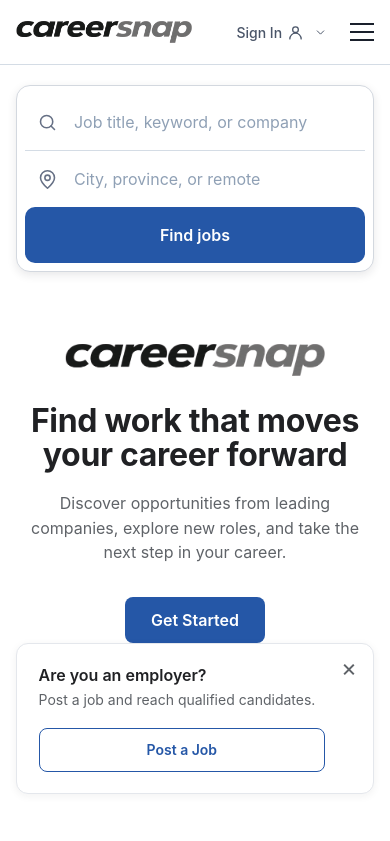
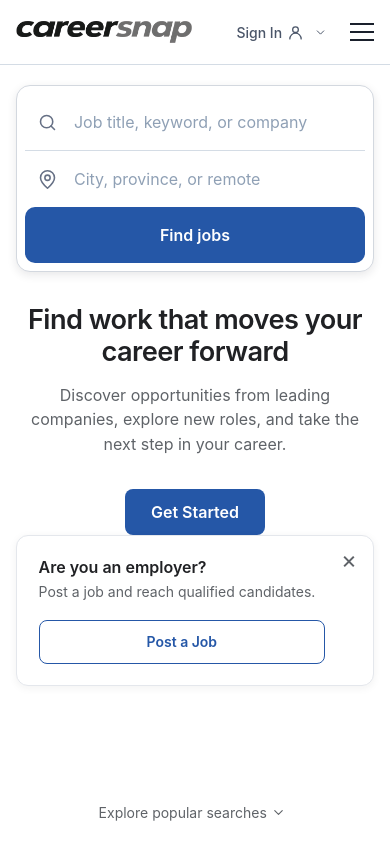
Before and after one commit to CareerSnap-Group/careersnap, a Next.js app: page / in a window 390 px wide. Shown: the top 841 px of the page. Built offline with nearby package versions, Linux system fonts and the light colour scheme; no server answers.

Commit message:
Commit Changes

```diff
--- a/app/page.module.css
+++ b/app/page.module.css
@@ -30,21 +30,14 @@
   margin: 0 auto;
 }
 
-.heroBrand {
-  display: block;
-  width: min(260px, 68vw);
-  height: auto;
-  margin: 6.75rem auto 2.5rem;
-}
-
 .heroTitle {
   max-width: 700px;
-  margin: 0 auto 1.125rem;
-  font-size: clamp(2.25rem, 4vw, 3.5rem);
-  font-weight: var(--font-weight-bold);
+  margin: 2.5rem auto 0.9rem;
+  font-size: clamp(1.75rem, 2.6vw, 2.35rem);
+  font-weight: var(--font-weight-semibold);
   color: #202124;
-  letter-spacing: -0.01em;
-  line-height: 1.08;
+  letter-spacing: -0.02em;
+  line-height: 1.15;
 }
 
 .heroSubtitle {
@@ -498,13 +491,10 @@
     min-height: 0;
   }
 
-  .heroBrand {
-    margin-top: 4.5rem;
-    margin-bottom: 1.75rem;
-  }
-
   .heroTitle {
-    font-size: clamp(2rem, 8vw, 2.75rem);
+    margin-top: 2rem;
+    font-size: clamp(1.7rem, 6.5vw, 2.1rem);
+    line-height: 1.18;
   }
 
   .jobsGrid {
--- a/app/page.tsx
+++ b/app/page.tsx
@@ -1,7 +1,6 @@
 'use client';
 
 import Link from 'next/link';
-import Image from 'next/image';
 import { useEffect, useState } from 'react';
 import { Header } from '@/components/layout/header';
 import { Footer } from '@/components/layout/footer';
@@ -72,15 +71,6 @@
               </div>
             </form>
 
-            <Image
-              src="/careersnap-logo.png"
-              alt="CareerSnap"
-              width={300}
-              height={66}
-              className={styles.heroBrand}
-              style={{ height: 'auto' }}
-              priority
-            />
             <h1 className={styles.heroTitle}>Find work that moves your career forward</h1>
             <p className={styles.heroSubtitle}>Discover opportunities from leading companies, explore new roles, and take the next step in your career.</p>
             {isLoggedOut ? (
```
